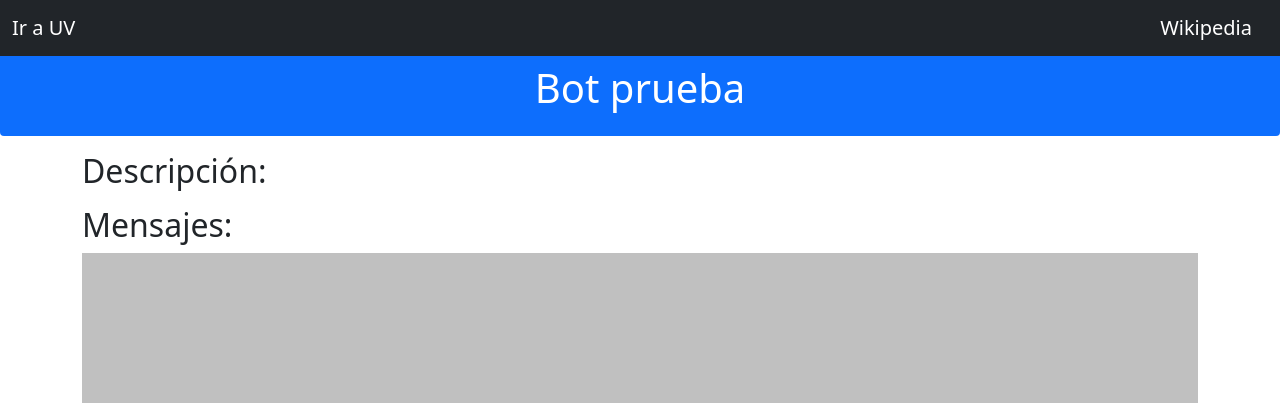
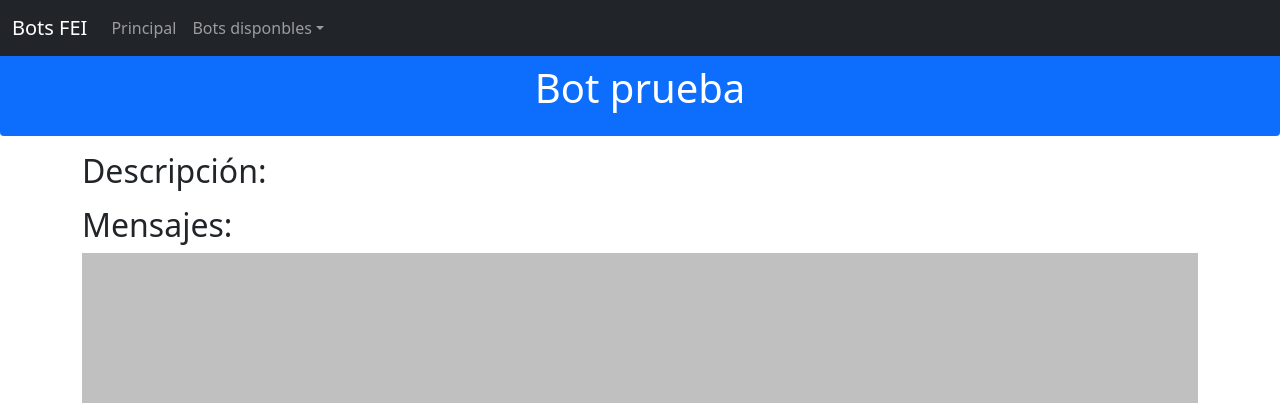
Before and after one commit to xl666/bots_web, a Django app: template app/prueba/prueba/templates/chat.html in a window 1280 px wide. Shown: the top 420 px of the page. Run offline with Django 4.2, Linux system fonts and the light colour scheme; the template is opened without the code that fills it, so the values that code supplies are empty.

Commit message:
Se mejora la presentación del nav

```diff
--- a/app/prueba/prueba/templates/base.html
+++ b/app/prueba/prueba/templates/base.html
@@ -12,7 +12,7 @@
     <script src="https://ajax.googleapis.com/ajax/libs/jquery/3.5.1/jquery.min.js"></script>
     <link href="https://cdn.jsdelivr.net/npm/bootstrap@5.1.1/dist/css/bootstrap.min.css" rel="stylesheet">
     <script src="https://cdn.jsdelivr.net/npm/bootstrap@5.1.1/dist/js/bootstrap.bundle.min.js"></script>
-    <link rel="stylesheet" href="{% static 'css/estilo.css' %}" type="text/css" media="screen" />
+    <link rel="stylesheet" href="{% static 'css/estilo.css' %}" />
     {% block scripts %}{% endblock %}
     {% block estilos %}{% endblock %}
   </head>
@@ -20,15 +20,29 @@
   <body>
 
     <header class="container-fluid text-center bg-primary pt-5 pb-3 mt-3
-		 mb-3 rounded text-white">
+		   mb-3 rounded text-white">
       <h1>{% block encabezado %}{% endblock %}</h1>
     </header>
 
-
     <nav class="navbar navbar-expand-sm bg-dark navbar-dark fixed-top">
       <div class="container-fluid">
-	<a class="navbar-brand" href="https://www.uv.mx">Ir a UV</a>
-	<a class="navbar-brand" href="https://wikipedia.org">Wikipedia</a>
+	<a class="navbar-brand" href="#">Bots FEI</a>
+	<button class="navbar-toggler" type="button" data-bs-toggle="collapse" data-bs-target="#collapsibleNavbar">
+	  <span class="navbar-toggler-icon"></span>
+	</button>
+	<div class="collapse navbar-collapse" id="collapsibleNavbar">
+	  <ul class="navbar-nav">
+            <li class="nav-item">
+              <a class="nav-link" href="#">Principal</a>
+            </li>
+            <li class="nav-item dropdown">
+              <a class="nav-link dropdown-toggle" href="#" role="button" data-bs-toggle="dropdown">Bots disponbles</a>
+              <ul class="dropdown-menu">
+		<li><a class="dropdown-item" href="{% url 'botPrueba' %}">Prueba</a></li>
+              </ul>
+            </li>
+	  </ul>
+	</div>
       </div>
     </nav>
 
@@ -38,7 +52,6 @@
     </section>
 
 
-
   </body>
 
 </html>
```
